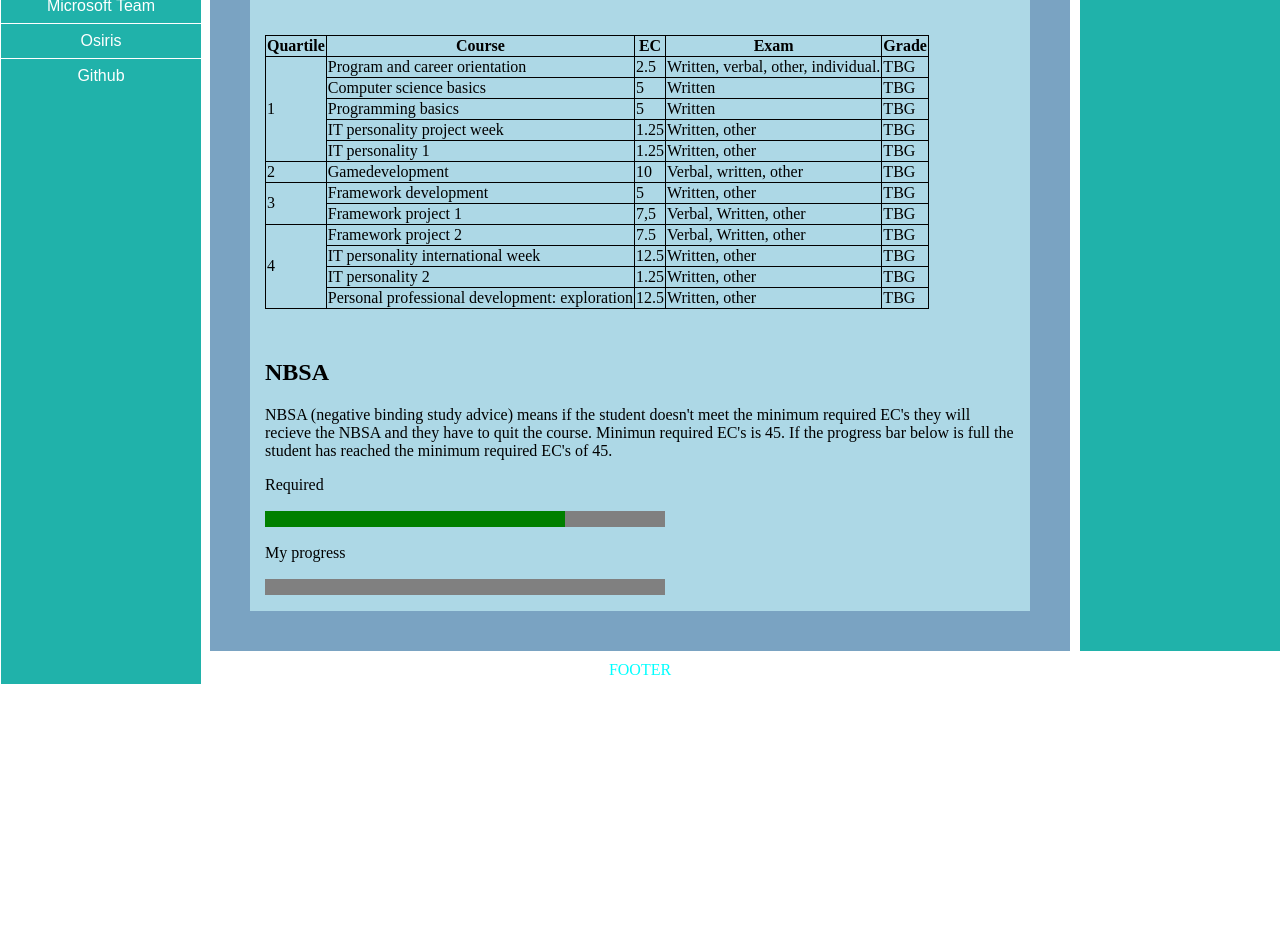
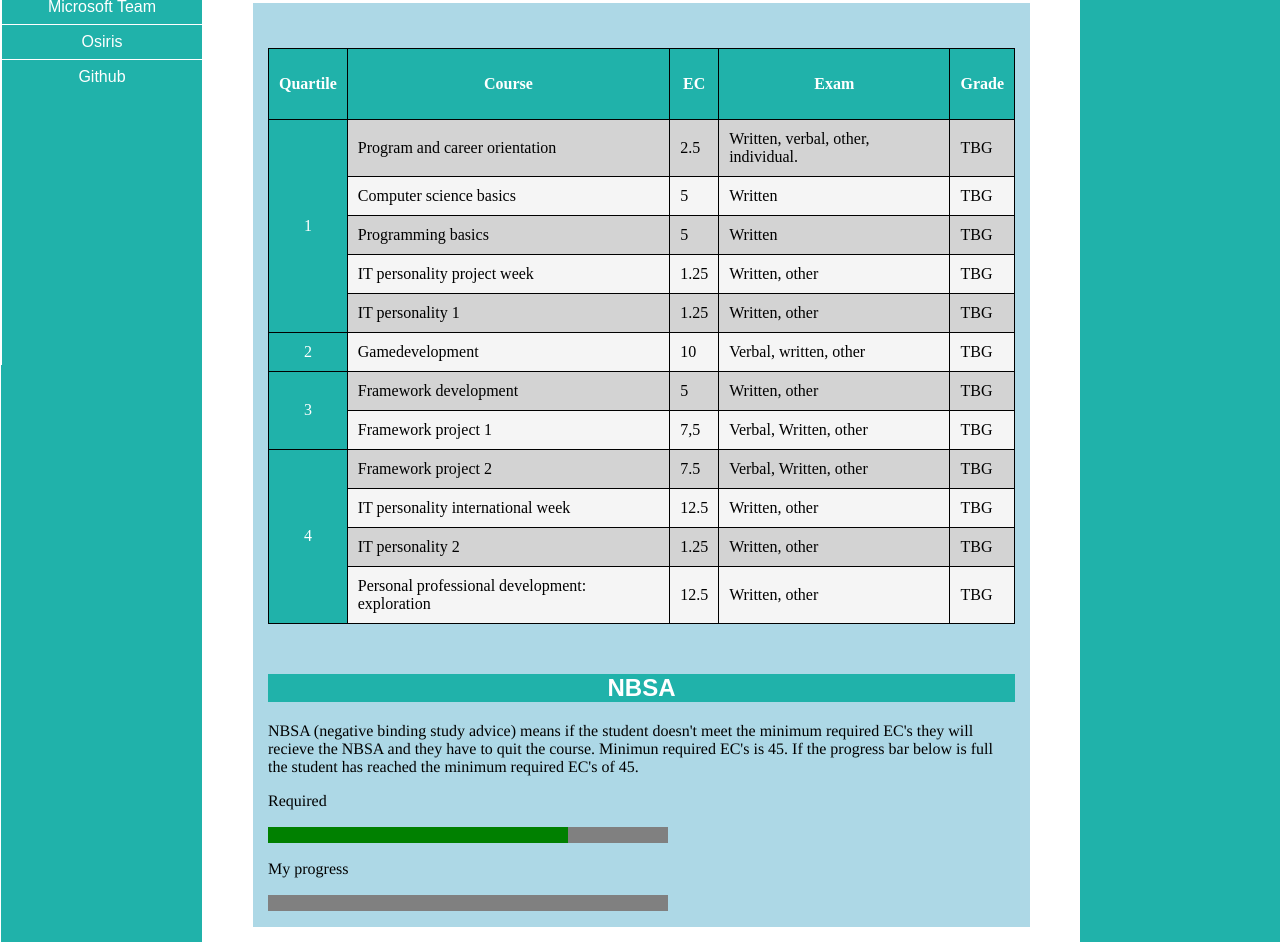
Before and after one commit to Tangobyte/Tangobyte.github.io, a plain HTML site: page dashboard.html in a window 1280 px wide. Shown: the part 237-1179 px from the top of the page. Before the commit the page ends 916 px from the top, so only its background shows below. Drawn offline with Linux system fonts and the light colour scheme.

Commit message:
finalupdate

```diff
--- a/dashboard.html
+++ b/dashboard.html
@@ -21,8 +21,8 @@
       </nav>
     </header>
     <main>
+    <h1>Dashboard</h1>
     <article>
-    <h1>Dashboard</h1>
     </article>
 
     <article>
@@ -35,7 +35,7 @@
         <th>Grade</th>
       </tr>
       <tr>
-        <td rowspan="5">1</td>
+        <td rowspan="5" class="tdnumber">1</td>
         <td>Program and career orientation</td>
         <td>2.5</td>
         <td>Written, verbal, other, individual.</td>
@@ -70,14 +70,14 @@
         <td>TBG</td>
       </tr>
       <tr>
-        <td>2</td>
+        <td class="tdnumber">2</td>
         <td>Gamedevelopment</td>
         <td>10</td>
         <td>Verbal, written, other</td>
         <td>TBG</td>
       </tr>
       <tr>
-        <td rowspan="2">3</td>
+        <td rowspan="2" class="tdnumber">3</td>
         <td>Framework development</td>
         <td>5</td>
         <td>Written, other</td>
@@ -91,7 +91,7 @@
         <td>TBG</td>
       </tr>
       <tr>
-        <td rowspan="4">4</td>
+        <td rowspan="4" class="tdnumber">4</td>
         <td>Framework project 2</td>
         <td>7.5</td>
         <td>Verbal, Written, other</td>
@@ -143,8 +143,10 @@
       </ul>
       </nav>
   </div>
-  <div class="right-side">THE RIGHT</div>
-  <footer>FOOTER</footer>
+  <div class="right-side"></div>
+  <footer>
+    <img class="logo" src="https://encrypted-tbn0.gstatic.com/images?q=tbn:ANd9GcQ-b38MlDE6nd0CJz2TjtXXIbajwF80tby6davirrfW&s" alt="HZlogo">
+  </footer>
   </div>
   </body>
 </html>
--- a/style.css
+++ b/style.css
@@ -21,8 +21,9 @@ header {
   grid-column-end: 2;
   grid-row-start:2;
   grid-row-end: 3;
-  column-width: 200px;
+  column-width: 201px;
   background-color:lightseagreen;
+  border: 1px solid white;
 }
 
 main {
@@ -32,7 +33,6 @@ main {
   grid-row-end: 3;
   color:darkcyan;
   padding: 40px;
-  background-color:rgb(122, 163, 194);
 }
 
 .right-side {
@@ -46,8 +46,14 @@ main {
 
 footer {
   grid-column: 1 / 4;
-  color:cyan;
   text-align:center;
+  background-color: white;
+}
+.logo {
+  width: 200px;
+  height: auto;
+  box-align: center;
+  padding: 5px;
 }
 /*Content*/
 progress{width: 400px;}
@@ -61,11 +67,34 @@ progress{width: 400px;}
 }
 
 .articlebackground{background-color: white;}
+
+/*titles and headlines*/
 h1 {
     text-align:center;
-    color: black;
+    color: white;
+    background-color:lightseagreen;
+    text-transform:uppercase;
+    font-family: Arial, sans-serif;
 }
-p, h2, h3, h4 {color: black;}
+
+h2 {
+  text-align:center;
+  color: white;
+  background-color:lightseagreen;
+  font-family: Arial, sans-serif;
+}
+
+h3 {
+  text-align:left;
+  color: white;
+  background-color:lightseagreen;
+  font-family: Arial, sans-serif;
+}
+
+p, h4 {
+  color: black;
+  font-family: Times, serif;
+}
 
 .characteristic {
   color: black;
@@ -83,11 +112,39 @@ article {
 .applications {
   color: black;
 }
-table, th, td {
+/*Dashboardtable*/
+table{
   border: 1px solid black;
   border-collapse: collapse;
   color: black;
+  width: 100%;
 }
+
+th{
+  border: 1px solid black;
+  border-collapse: collapse;
+  color: black;
+  height: 50px;
+  padding: 10px;
+  background-color:lightseagreen;
+  color:white;
+}
+
+td {
+  border: 1px solid black;
+  border-collapse: collapse;
+  color: black;
+  padding: 10px;
+}
+.tdnumber {
+  text-align: center;
+  background-color: lightseagreen;
+  color:white;
+}
+
+tr:nth-child(even) {background-color: lightgrey;}
+tr:nth-child(odd) {background:whitesmoke;}
+tr:hover {background-color: lightsteelblue}
 /*Navigation bar*/
 nav {font-family: Arial, Helvetica, sans-serif;}
   header nav ul {
@@ -126,7 +183,8 @@ nav {font-family: Arial, Helvetica, sans-serif;}
     width: 200px;
     background-color: lightseagreen;
     border: 1px solid white;
-    height: 100%;
+    border-bottom:none;
+    height: 60%;
     position: fixed;
     overflow: auto;
   }
```
Also changed, not shown: blog.html (+21 -4 lines), faq.html (+12 -10 lines), index.html (+11 -4 lines), profile.html (+8 -3 lines).
